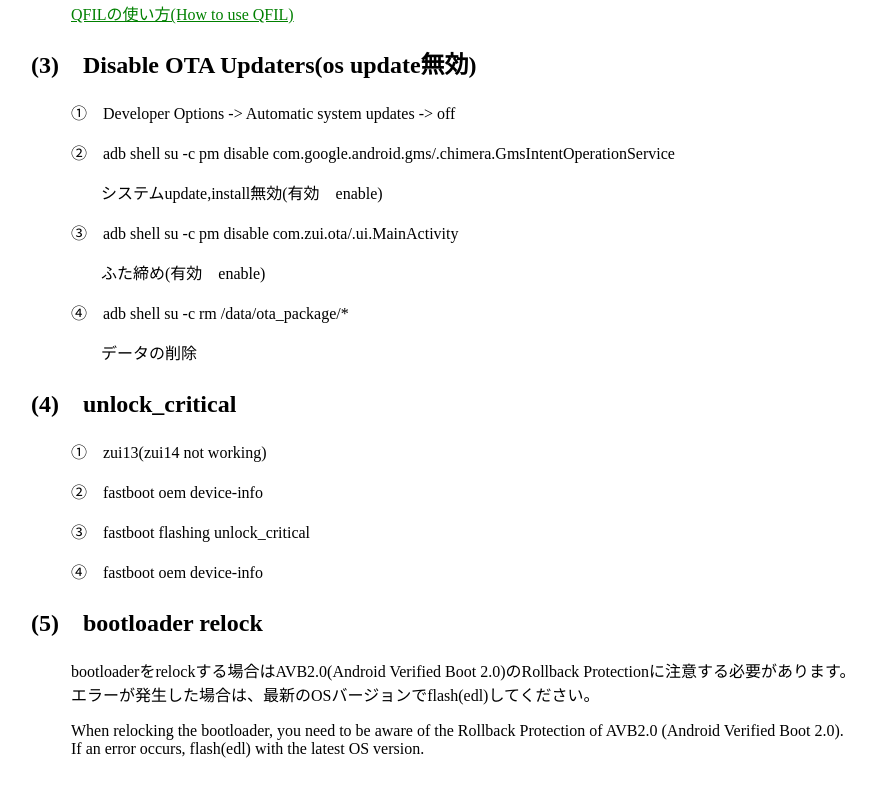
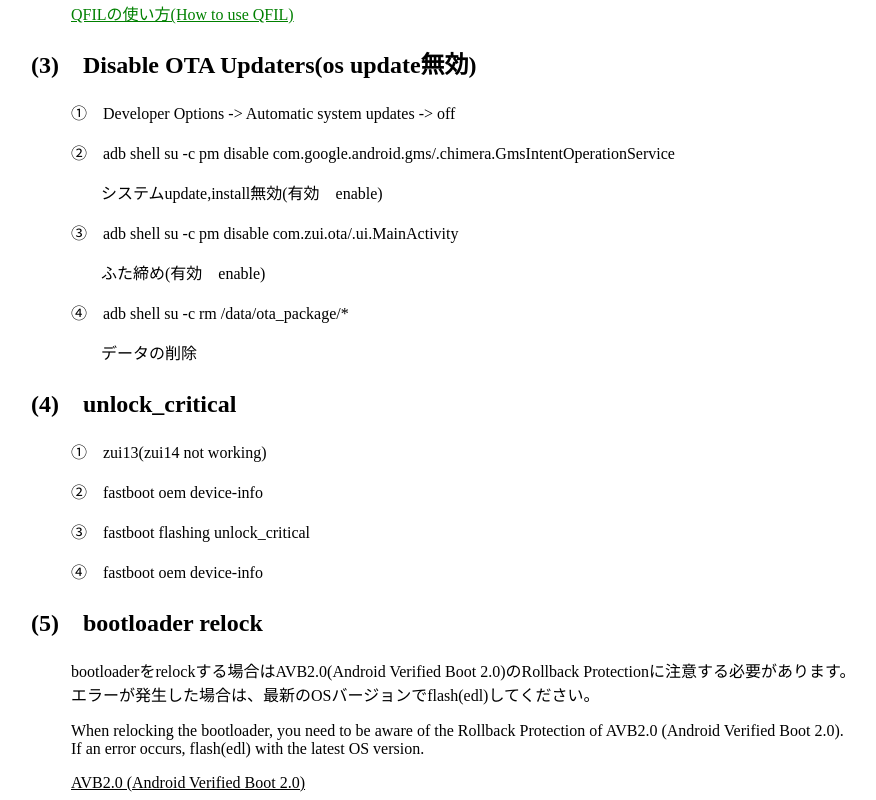
Before and after one commit to terajima-alc/terajima-alc.github.io, a plain HTML site: page index.html in a window 1280 px wide. Shown: the part 1866-2666 px from the top of the page, without its empty margins (17-893 px from the left). Before the commit the page ends 2640 px from the top, so only its background shows below. Drawn offline with Linux system fonts and the light colour scheme.

Commit message:
Update index.html

```diff
--- a/index.html
+++ b/index.html
@@ -1,4 +1,4 @@
-<!DOCTYPE html>
+	<!DOCTYPE html>
 <html>
 	<head>
 		<meta http-equiv="Content-Language" content="ja">
@@ -127,5 +127,6 @@
 			<p>bootloaderをrelockする場合はAVB2.0(Android Verified Boot 2.0)のRollback Protectionに注意する必要があります。<br>エラーが発生した場合は、最新のOSバージョンでflash(edl)してください。</p>
 			<p>When relocking the bootloader, you need to be aware of the Rollback Protection of AVB2.0 (Android Verified Boot 2.0).<br>If an error occurs, flash(edl) with the latest OS version.</p>
 		</div>
+		<a class=left-80-black href="https://android.googlesource.com/platform/external/avb/+/main/README.md#rollback-Protection">AVB2.0 (Android Verified Boot 2.0)</a>
 	</body>
 </html>
```
